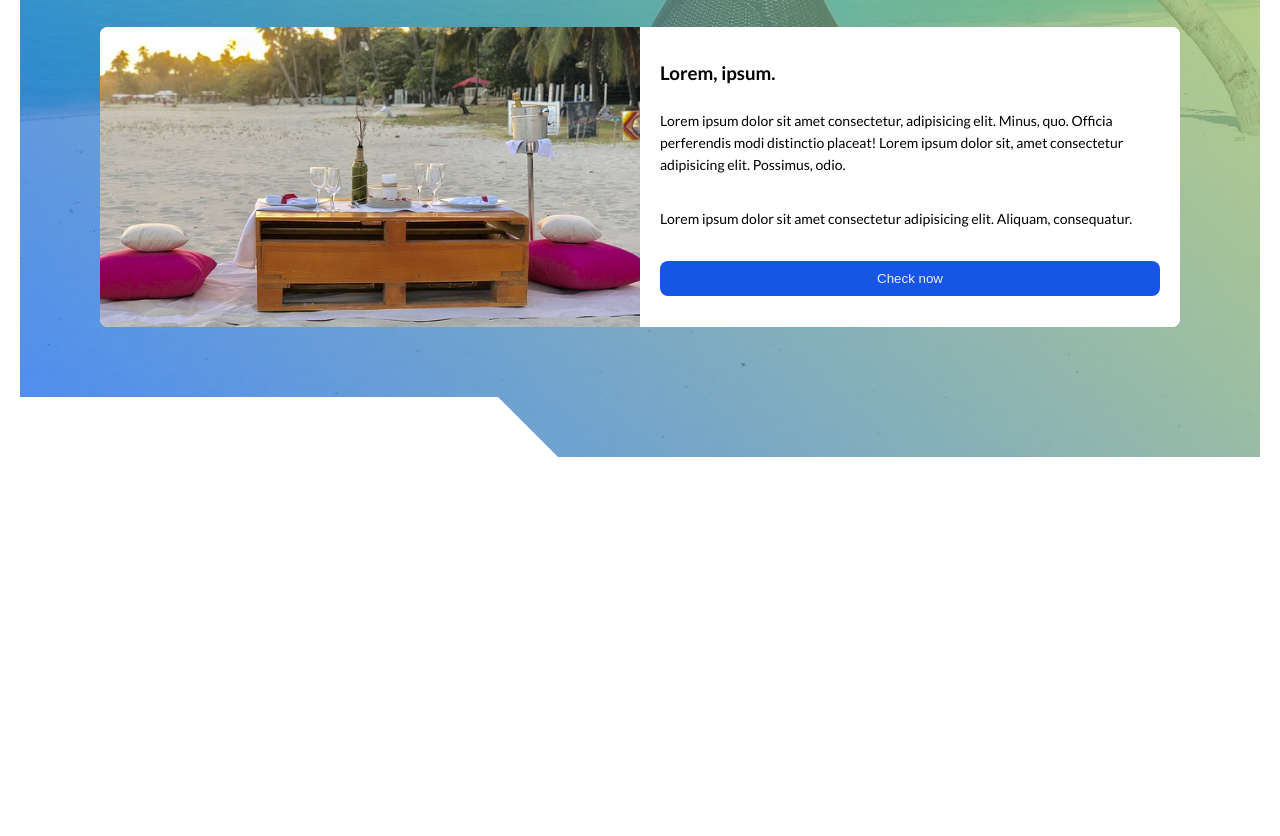
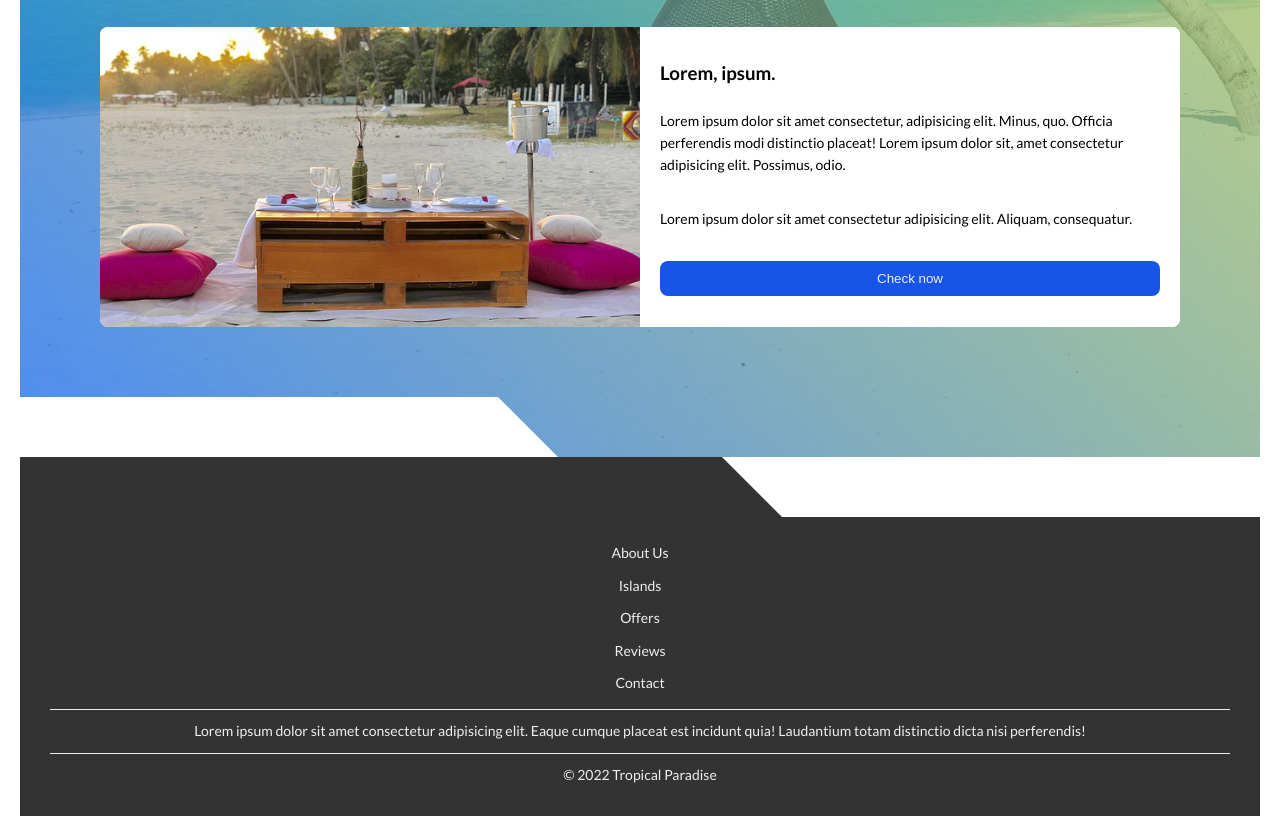
Before and after one commit to MateuszSojkaCode/Tropical-Paradise, a website: page index.html in a window 1280 px wide. Shown: the part 3803-4639 px from the top of the page. Before the commit the page ends 4280 px from the top, so only its background shows below. Drawn offline with nearby package versions, Linux system fonts and the light colour scheme; files that its build step writes are made by us from their sources.

Commit message:
mobile version footer created

```diff
--- a/index.html
+++ b/index.html
@@ -72,7 +72,8 @@
                     <div class="features__card features__card--one">
                         <ion-icon name="airplane-outline" class="features__icon"></ion-icon>
                         <h3 class="features__heading">Lorem, ipsum dolor.</h3>
-                    <p class="features__text">Lorem ipsum dolor sit amet consectetur adipisicing elit. Laudantium sapiente, a architecto tempora voluptatibus eveniet. lorem20</p>
+                        <p class="features__text">Lorem ipsum dolor sit amet consectetur adipisicing elit. Laudantium sapiente, a architecto tempora voluptatibus eveniet.
+                            lorem20</p>
                     </div>
                     <div class="features__card features__card--two">
                         <ion-icon name="earth-outline" class="features__icon"></ion-icon>
@@ -99,7 +100,10 @@
                     <div class="islands__card islands__card--one">
                         <div class="islands__card-front islands__card-front--one">
                             <h3 class="islands__card-front-title">Lorem, ipsum.</h3>
-                            <p class="islands__card-front-text"><ion-icon name="chevron-forward-outline"></ion-icon><ion-icon name="chevron-forward-outline" class="margin-left"></ion-icon> More info</p>
+                            <p class="islands__card-front-text">
+                                <ion-icon name="chevron-forward-outline"></ion-icon>
+                                <ion-icon name="chevron-forward-outline" class="margin-left"></ion-icon> More info
+                            </p>
                         </div>
                         <div class="islands__card-back">
                             <h3 class="islands__card-back-title">Lorem, ipsum.</h3>
@@ -117,7 +121,10 @@
                     <div class="islands__card islands__card--two">
                         <div class="islands__card-front islands__card-front--two">
                             <h3 class="islands__card-front-title">Lorem, ipsum.</h3>
-                            <p class="islands__card-front-text"><ion-icon name="chevron-forward-outline"></ion-icon><ion-icon name="chevron-forward-outline" class="margin-left"></ion-icon> More info</p>
+                            <p class="islands__card-front-text">
+                                <ion-icon name="chevron-forward-outline"></ion-icon>
+                                <ion-icon name="chevron-forward-outline" class="margin-left"></ion-icon> More info
+                            </p>
                         </div>
                         <div class="islands__card-back">
                             <h3 class="islands__card-back-title">Lorem, ipsum.</h3>
@@ -135,7 +142,10 @@
                     <div class="islands__card islands__card--three">
                         <div class="islands__card-front islands__card-front--three">
                             <h3 class="islands__card-front-title">Lorem, ipsum.</h3>
-                            <p class="islands__card-front-text"><ion-icon name="chevron-forward-outline"></ion-icon><ion-icon name="chevron-forward-outline" class="margin-left"></ion-icon> More info</p>
+                            <p class="islands__card-front-text">
+                                <ion-icon name="chevron-forward-outline"></ion-icon>
+                                <ion-icon name="chevron-forward-outline" class="margin-left"></ion-icon> More info
+                            </p>
                         </div>
                         <div class="islands__card-back">
                             <h3 class="islands__card-back-title">Lorem, ipsum.</h3>
@@ -158,28 +168,31 @@
             <div class="container">
                 <div class="offers__box">
                     <div class="offers__card offers__card--one">
-                        <img  class="offers__card-img offers__card-img--one" src="./src/img/option1.jpg" alt="">
+                        <img class="offers__card-img offers__card-img--one" src="./src/img/option1.jpg" alt="">
                         <div class="offers__card-info">
                             <h3 class="offers__card-title">Lorem, ipsum.</h3>
-                            <p class="offers__card-text">Lorem ipsum dolor sit amet consectetur, adipisicing elit. Minus, quo. Officia perferendis modi distinctio placeat! Lorem ipsum dolor sit, amet consectetur adipisicing elit. Possimus, odio.</p>
+                            <p class="offers__card-text">Lorem ipsum dolor sit amet consectetur, adipisicing elit. Minus, quo. Officia perferendis modi distinctio placeat!
+                                Lorem ipsum dolor sit, amet consectetur adipisicing elit. Possimus, odio.</p>
                             <p class="offers__card-text">Lorem ipsum dolor sit amet consectetur adipisicing elit. Aliquam, consequatur.</p>
                             <button class="offers__card-btn btn-animation-main">Check now</button>
                         </div>
                     </div>
                     <div class="offers__card offers__card--two">
-                        <img  class="offers__card-img offers__card-img--two offers__card-img--right" src="./src/img/option2.jpg" alt="">
+                        <img class="offers__card-img offers__card-img--two offers__card-img--right" src="./src/img/option2.jpg" alt="">
                         <div class="offers__card-info">
                             <h3 class="offers__card-title">Lorem, ipsum.</h3>
-                            <p class="offers__card-text">Lorem ipsum dolor sit amet consectetur, adipisicing elit. Minus, quo. Officia perferendis modi distinctio placeat! Lorem ipsum dolor sit, amet consectetur adipisicing elit. Possimus, odio.</p>
+                            <p class="offers__card-text">Lorem ipsum dolor sit amet consectetur, adipisicing elit. Minus, quo. Officia perferendis modi distinctio placeat!
+                                Lorem ipsum dolor sit, amet consectetur adipisicing elit. Possimus, odio.</p>
                             <p class="offers__card-text">Lorem ipsum dolor sit amet consectetur adipisicing elit. Aliquam, consequatur.</p>
                             <button class="offers__card-btn btn-animation-main">Check now</button>
                         </div>
                     </div>
                     <div class="offers__card offers__card--three">
-                        <img  class="offers__card-img offers__card-img--three" src="./src/img/option3.jpg" alt="">
+                        <img class="offers__card-img offers__card-img--three" src="./src/img/option3.jpg" alt="">
                         <div class="offers__card-info">
                             <h3 class="offers__card-title">Lorem, ipsum.</h3>
-                            <p class="offers__card-text">Lorem ipsum dolor sit amet consectetur, adipisicing elit. Minus, quo. Officia perferendis modi distinctio placeat! Lorem ipsum dolor sit, amet consectetur adipisicing elit. Possimus, odio.</p>
+                            <p class="offers__card-text">Lorem ipsum dolor sit amet consectetur, adipisicing elit. Minus, quo. Officia perferendis modi distinctio placeat!
+                                Lorem ipsum dolor sit, amet consectetur adipisicing elit. Possimus, odio.</p>
                             <p class="offers__card-text">Lorem ipsum dolor sit amet consectetur adipisicing elit. Aliquam, consequatur.</p>
                             <button class="offers__card-btn btn-animation-main">Check now</button>
                         </div>
@@ -192,6 +205,29 @@
         </section>
     </main>
 
+    <footer class="footer section-padding">
+        <div class="container">
+            <div class="footer__box">
+                <ul class="footer__list">
+                    <li class="footer__list-item">About Us</li>
+                    <li class="footer__list-item">Islands</li>
+                    <li class="footer__list-item">Offers</li>
+                    <li class="footer__list-item">Reviews</li>
+                    <li class="footer__list-item">Contact</li>
+                </ul>
+
+                <div class="footer__info">
+                    <p class="footer__text">Lorem ipsum dolor sit amet consectetur adipisicing elit. Eaque cumque placeat est incidunt quia! Laudantium totam distinctio dicta
+                        nisi perferendis!</p>
+                </div>
+
+                <p class="footer__copy-right">&copy; <span class="footer__year"></span> Tropical Paradise</p>
+            </div>
+
+        </div>
+        <div class="white-block white-block--right"></div>
+
+    </footer>
 
 
 
--- a/src/SASS/main.scss
+++ b/src/SASS/main.scss
@@ -428,6 +428,32 @@ li {
 
 }
 
+// footer
+
+.footer{
+	position: relative;
+	padding: 3rem;
+	color: $light-gray-e;
+	text-align: center;
+	font-size: 1.4rem;
+	background-color: $dark-grey-3;
+	overflow: hidden;
+	&__list{
+		margin-top: 5rem;
+		margin-bottom: 1rem;
+		padding-bottom: 1rem;
+		border-bottom: 1px solid $light-gray-e;
+		&-item{
+			padding: .5rem 0;
+		}
+	}
+	&__info{
+		margin-bottom: 1rem;
+		padding-bottom: 1rem;
+		border-bottom: 1px solid $light-gray-e;
+	}
+}
+
 //media
 @media(min-width: 567px){
 	.header{
--- a/src/js/main.js
+++ b/src/js/main.js
@@ -1,7 +1,17 @@
 const navBtn = document.querySelector(".navBtn");
 const nav = document.querySelector(".nav");
+const footerYear = document.querySelector(".footer__year");
 
 const showNav = () => {
 	nav.classList.toggle("showNav");
 };
+
+
+const handleCurrentYear = () => {
+    const year = new Date().getFullYear();
+    footerYear.innerText = year;
+}
+
+
+handleCurrentYear()
 navBtn.addEventListener("click", showNav);
```
Lines whose indentation alone changed are shown as unchanged.
